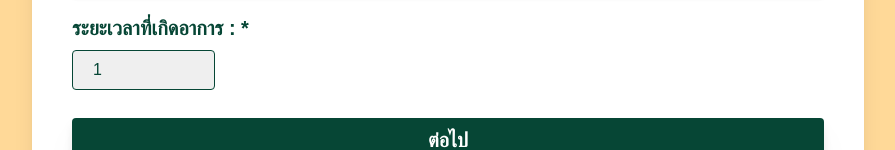
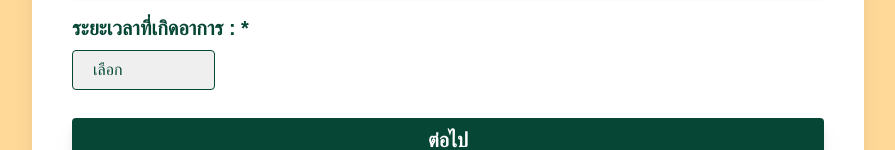
Before and after one commit to yanisa2002/Hospital-Booking-Website-Project, a React (Create React App) app: page /patientdetails in a window 1280 px wide. Shown: the part 1312-1462 px from the top of the page, without its empty margins (192-1087 px from the left). Built offline with nearby package versions, Linux system fonts and the light colour scheme; a web font is replaced by a local one.

Commit message:
update duration

```diff
--- a/src/page/patientDetails.js
+++ b/src/page/patientDetails.js
@@ -2,7 +2,7 @@ import React, { useState } from "react";
 
 const PatientDetails = () => {
   const [formErrors, setFormErrors] = useState({});
-  const [isChecked, setIsChecked] = useState(false);
+  // const [isChecked, setIsChecked] = useState(false);
 
   const [firstname, setFirstname] = useState("");
   const [lastname, setLastname] = useState("");
@@ -247,6 +247,8 @@ const PatientDetails = () => {
               name="Symptoms"
               type="text"
               placeholder="Detail"
+              value={moreDetail}
+              onChange={(event) => setMoreDetail(event.target.value)}
             ></input>
           </div>
 
@@ -264,9 +266,10 @@ const PatientDetails = () => {
               value={Duration}
               onChange={(event) => setDuration(event.target.value)}
             >
-              <option value="1">1</option>
-              <option value="2">2-3</option>
-              <option value="3">4-7</option>
+              <option value="">เลือก</option>
+              <option value="1">1 วัน</option>
+              <option value="2">2-3 วัน</option>
+              <option value="3">4-7 วัน</option>
               <option value="4">มากกว่า 7 วัน</option>
             </select>
             <p className="text-[#FF0000]">{formErrors.Title}</p>
```
